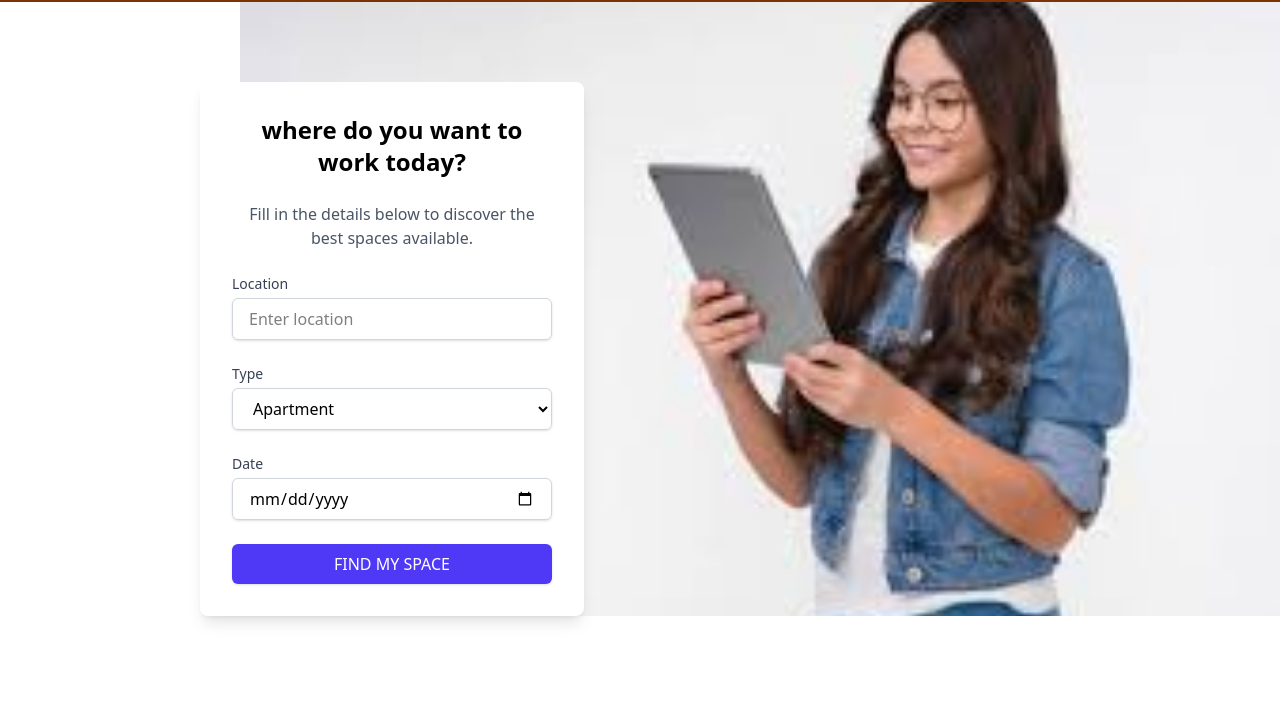
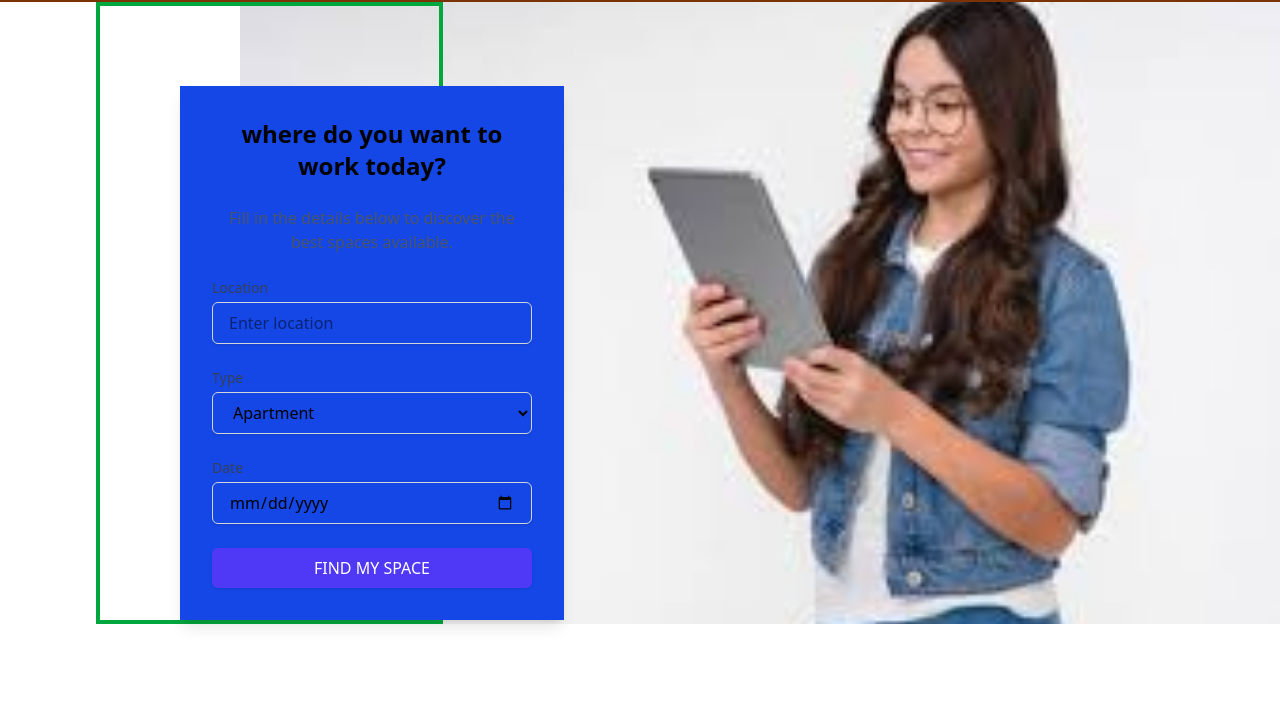
Before and after one commit to soualomichel91-glitch/projet_tailwindcss, a website: page src/index.html in a window 1280 px wide. Shown: the part 78-800 px from the top of the page. Drawn offline with Linux system fonts and the light colour scheme.

Commit message:
modification sur le code html

```diff
--- a/src/index.html
+++ b/src/index.html
@@ -54,11 +54,11 @@
       class="h-auto bg-cover bg-center opacity-100 mt-20 ml-60"
       style="background-image: url('./../images/bgimages.jpg')"
     >
-      <div>
-        <div class="flex items-center justify-self-start h-full pt-20 -ml-10">
+      <div class="border-4 border-green-600 h-1/3 w-1/3 -ml-36 px-20">
+        <div class="flex items-center justify-self-start h-full pt-20">
           <!-- Ajout du pt-20 pour compenser la barre fixe -->
           <form
-            class="bg-white p-8 rounded-lg shadow-lg w-96 mx-auto space-y-6"
+            class="bg-blue-700 p-8 shadow-lg w-96 mx-auto space-y-6"
           >
             <h2 class="text-2xl font-semibold text-center">
               where do you want to work today?
```
Also changed, not shown: src/output.css.
